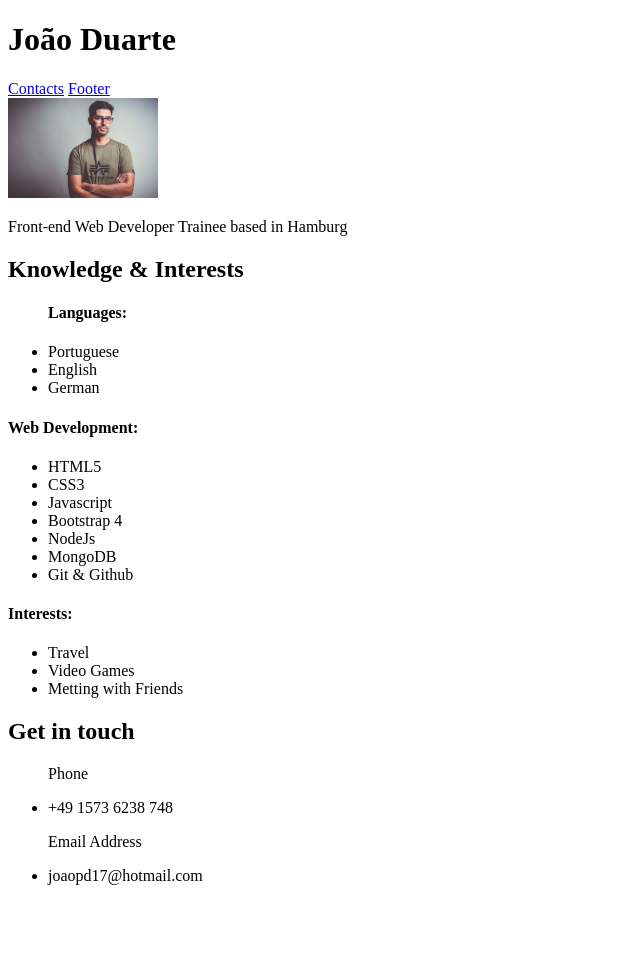
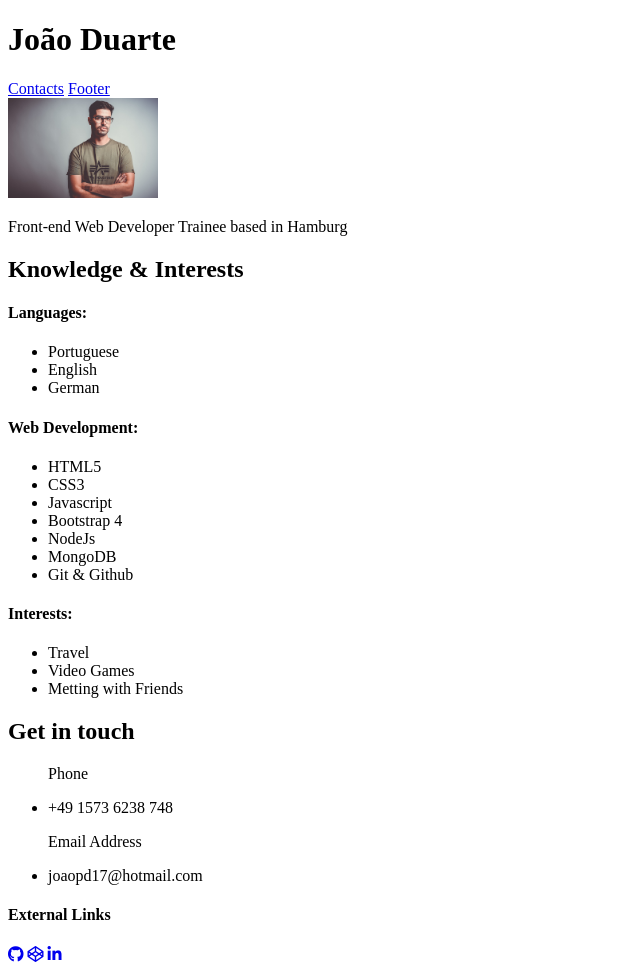
Before and after one commit to Joao17Duarte/personal-website, a plain HTML site: page src/index.html in a window 1280 px wide. Shown: the whole page, without its empty margins (0-640 px from the left). Before the commit the page ends 901 px from the top, so only its background shows below. Drawn offline with Linux system fonts and the light colour scheme.

Commit message:
update to contact and external links

```diff
--- a/src/index.html
+++ b/src/index.html
@@ -4,6 +4,7 @@
     <meta charset="UTF-8">
     <meta name="viewport" content="width=device-width, initial-scale=1.0">
     <title>Personal Website</title>
+    <link rel="stylesheet" href="https://cdnjs.cloudflare.com/ajax/libs/font-awesome/5.15.1/css/all.min.css" integrity="sha512-+4zCK9k+qNFUR5X+cKL9EIR+ZOhtIloNl9GIKS57V1MyNsYpYcUrUeQc9vNfzsWfV28IaLL3i96P9sdNyeRssA==" crossorigin="anonymous" />
 </head>
 <body>
     <header>
@@ -20,8 +21,9 @@
         </section>
         <section>
             <h2>Knowledge & Interests</h2>
+
+            <h4>Languages:</h4>
             <ul>
-                <h4>Languages:</h4>
                 <li>Portuguese</li>
                 <li>English</li>
                 <li>German</li>
@@ -58,8 +60,13 @@
         </section>
 
         <section>
+            <h4>External Links</h4>
+            <a href="https://github.com/Joao17Duarte"> <i class="fab fa-github"></i></a>
+            <a href="https://codepen.io/jo-o-duarte"> <i class="fab fa-codepen"></i></i></a>
+            <a href="https://www.linkedin.com/"> <i class="fab fa-linkedin-in"></i></i></a>
+        </section>
 
-        </section>
+
     </main>
 </body>
 </html>
```
